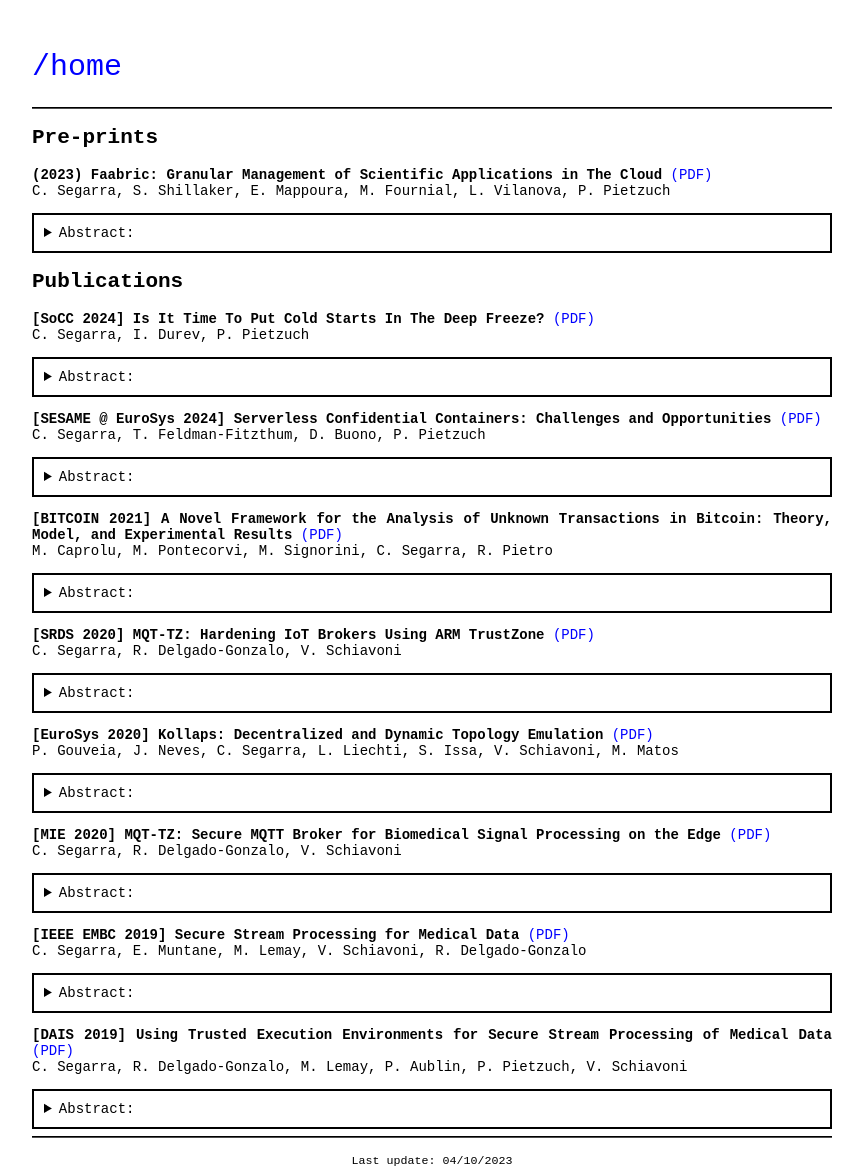
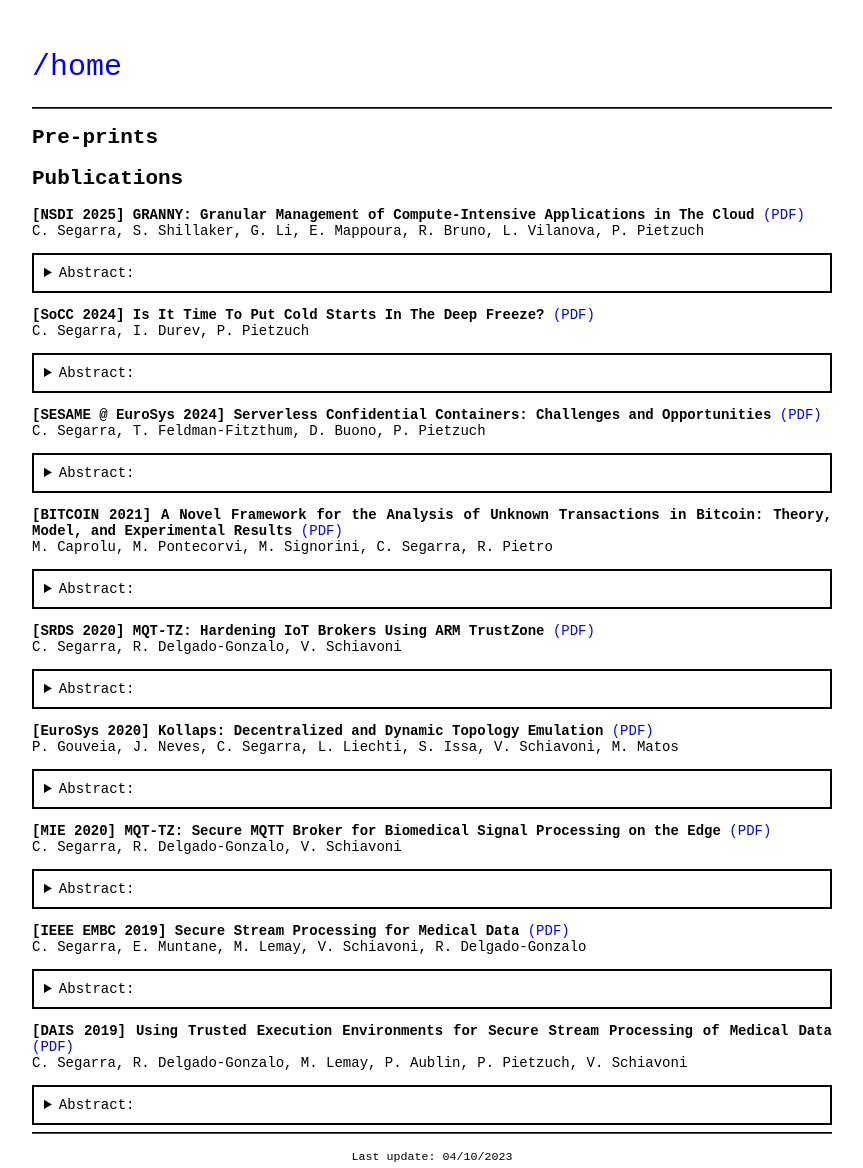
Before and after one commit to csegarragonz/csg-web, a Jekyll site: the page built from pages/publications.md, in a window 1280 px wide. Shown: the whole page, without its empty margins (208-1071 px from the left). Built offline with Jekyll 4.4.1, drawn with Linux system fonts in a browser that asks for light colours; our own code applies the rules of GitHub Pages for plain Markdown files.

Commit message:
pubs: add granny

```diff
--- a/_config.yml
+++ b/_config.yml
@@ -59,27 +59,29 @@ social-media:
 
 # Note that the `pdf` is the name of the file under ./assets/papers/
 preprints:
-  - title: "Faabric: Granular Management of Scientific Applications in The Cloud"
-    year: 2023
+
+# Note that the `pdf` is the name of the file under ./assets/papers/
+publications:
+  - title: "GRANNY: Granular Management of Compute-Intensive Applications in The Cloud"
+    venue: NSDI
+    year: 2025
     authors:
       - "Carlos Segarra"
       - "Simon Shillaker"
+      - "Guo Li"
       - "Eleftheria Mappoura"
-      - "Mayeul Fournial"
+      - "Rodrigo Bruno"
       - "Lluis Vilanova"
       - "Peter Pietzuch"
-    pdf: "arXiv2023_Faabric.pdf"
-    abstract: "With their high parallelism and resource needs, many scientific applications benefit from cloud deployments. Today, scientific applications are executed on dedicated pools of VMs, resulting in resource fragmentation: users pay for underutilised resources, and providers cannot reallocate unused resources between applications. While serverless cloud computing could address these issues, its programming model is incompatible with the use of shared memory and message passing in scientific applications: serverless functions do not share memory directly on the same VM or support message passing semantics when scheduling functions dynamically.
+    pdf: "not_yet_available"
+    abstract: "Parallel applications are typically implemented using multi-threading (with shared memory, e.g., OpenMP) or multi-processing (with message passing, e.g., MPI). While it seems attractive to deploy such applications in cloud VMs, existing cloud schedulers fail to manage these applications efficiently: they cannot scale multi-threaded applications dynamically when more vCPUs in a VM become available, and they cause fragmentation over time because of the static allocation of multi-process applications to VMs.
 <br />
 <br />
 
-We describe Faabric, a new serverless cloud runtime that transparently distributes applications with shared memory and message passing across VMs. Faabric achieves this by scheduling computation in a fine-grained (thread/process) fashion through a new execution abstraction called Granules. To support shared memory, Granules are isolated using WebAssembly but share memory directly; to support message passing, Granules offer asynchronous point-to-point communication. Faabric schedules Granules to meet an application's parallelism needs. It also synchronises changes to Granule's shared memory, and migrates Granules to improve locality.
+We describe GRANNY, a new distributed runtime that enables the fine-granular management of multi-threaded/process applications in cloud environments. GRANNY supports the vertical scaling of multi-threaded applications within a VM and the horizontal migration of multi-process applications between VMs. GRANNY achieves both through a single WebAssembly-based execution abstraction: Granules can execute application code with thread or process semantics and allow for efficient snapshotting. GRANNY scales up applications by adding more Granules at runtime, and de-fragments applications by migrating Granules between VMs. In both cases, it launches new Granules from snapshots efficiently. We evaluate GRANNY with dynamic scheduling policies and show that, compared to current schedulers, it reduces the makespan for OpenMP workloads by up to 60% and the fragmentation for MPI workloads by up to 25%.
 "
-
-# Note that the `pdf` is the name of the file under ./assets/papers/
-publications:
   - title: "Is It Time To Put Cold Starts In The Deep Freeze?"
-    venue: "SoCC"
+    venue: SoCC
     year: 2024
     authors:
       - "Carlos Segarra"
```
